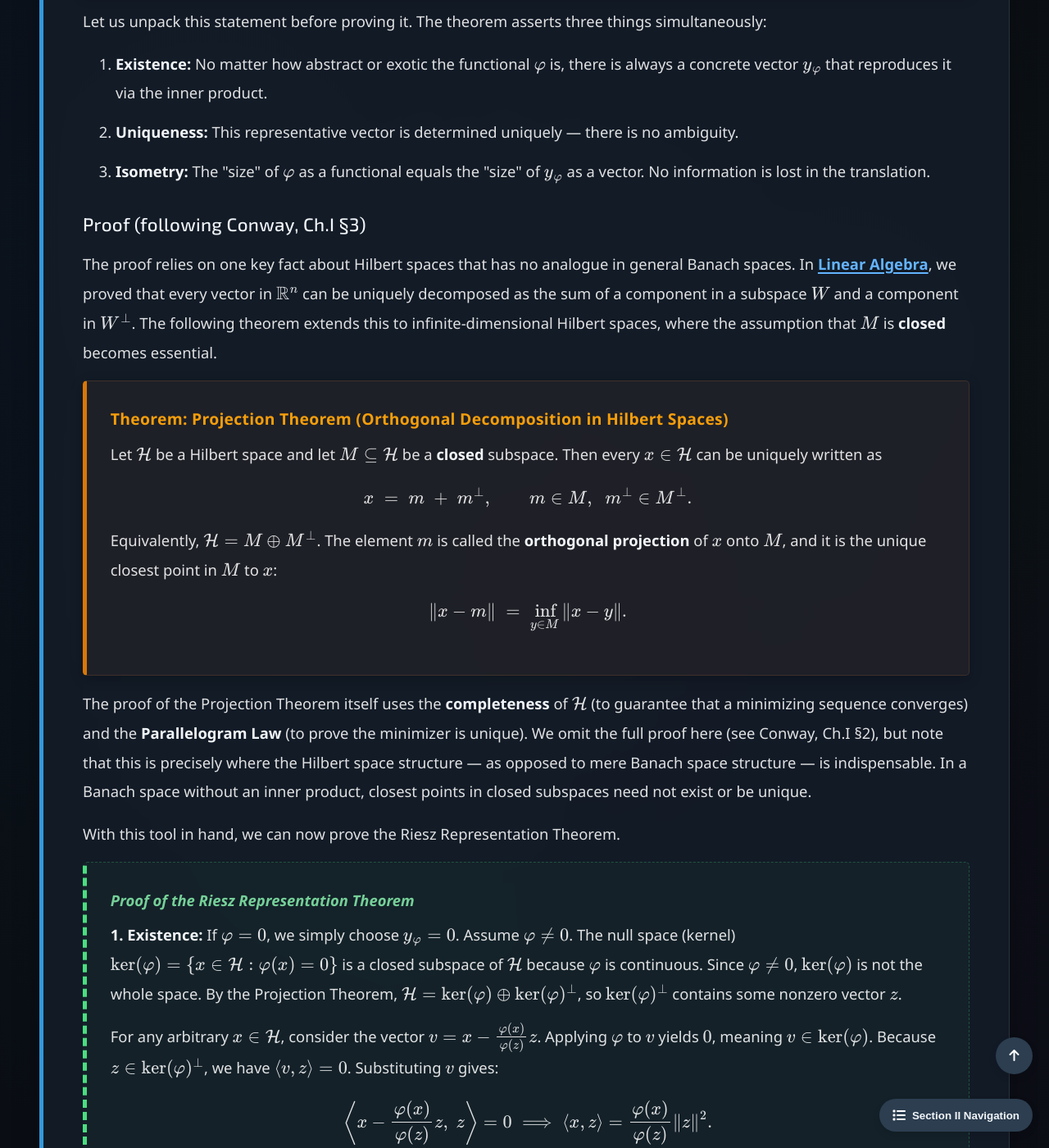
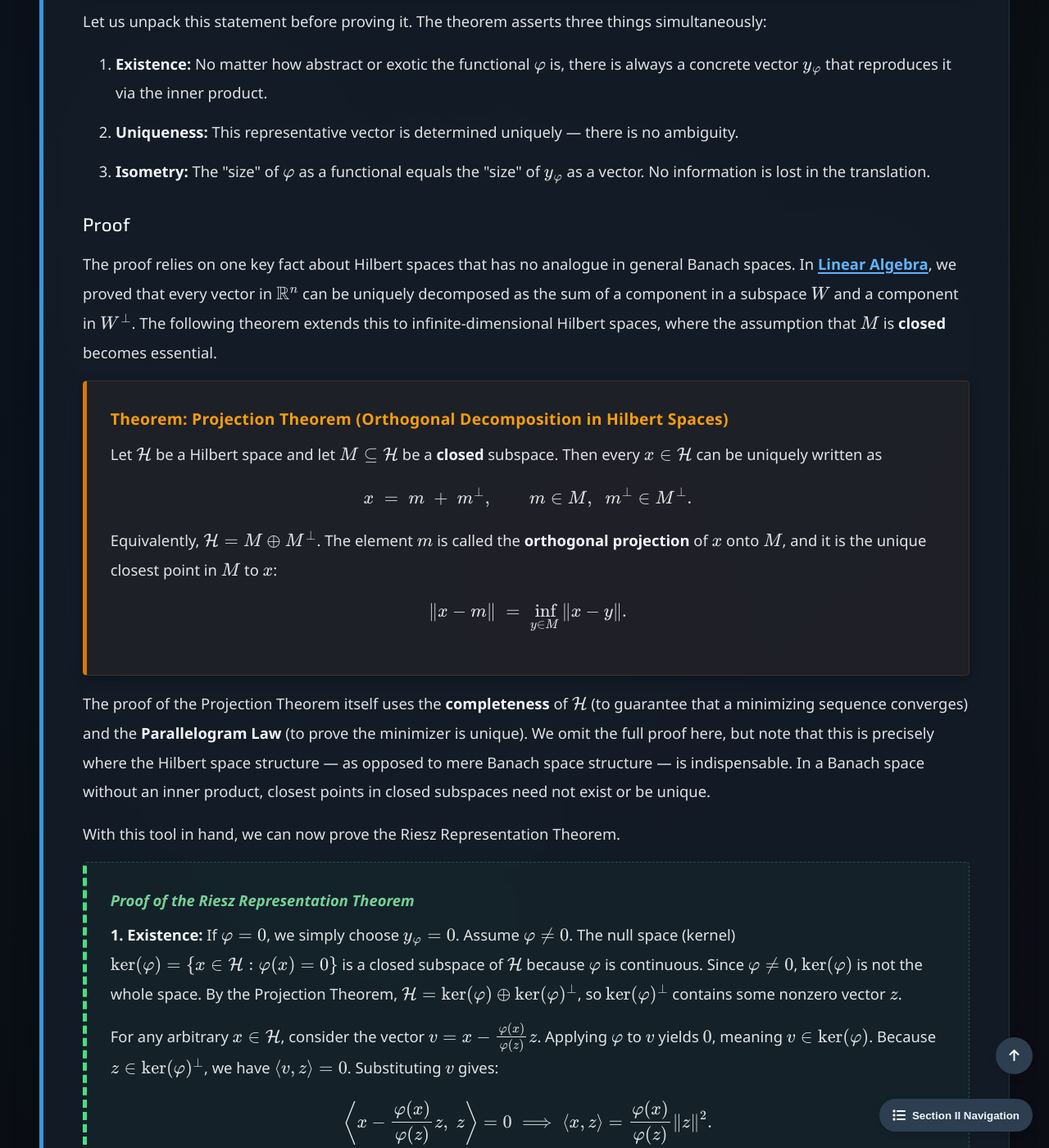
Before and after one commit to Yusukey01/yusukey01.github.io, a Jekyll site: the page built from Mathematics/Calculus/dual_spaces.html, in a window 1280 px wide and 1400 px high, scrolled down 4397 px. Shown: the whole window at 82% size. Built offline with Jekyll 4.4.1, drawn with Linux system fonts in a browser that asks for light colours; some of the changed text lies outside the part shown.

Commit message:
fixed explanations

```diff
--- a/Mathematics/Calculus/dual_spaces.html
+++ b/Mathematics/Calculus/dual_spaces.html
@@ -216,7 +216,7 @@ noindex: true
                 </p>
 
                 <div class="theorem">
-                    <span class="theorem-title">Theorem: Riesz Representation (Conway, Ch.I §3)</span>
+                    <span class="theorem-title">Theorem: Riesz Representation</span>
                     <p>
                         Let \(\mathcal{H}\) be a Hilbert space over \(\mathbb{F}\). For every continuous linear functional
                         \(\varphi \in \mathcal{H}^*\), there exists a <strong>unique</strong> element
@@ -242,7 +242,7 @@ noindex: true
                         as a vector. No information is lost in the translation.</li>
                 </ol>
 
-                <h3>Proof (following Conway, Ch.I §3)</h3>
+                <h3>Proof</h3>
 
                 <p>
                     The proof relies on one key fact about Hilbert spaces that has no analogue in general Banach spaces.
@@ -272,8 +272,8 @@ noindex: true
                 <p>
                     The proof of the Projection Theorem itself uses the <strong>completeness</strong> of \(\mathcal{H}\)
                     (to guarantee that a minimizing sequence converges) and the <strong>Parallelogram Law</strong>
-                    (to prove the minimizer is unique). We omit the full proof here (see Conway, Ch.I §2),
-                    but note that this is precisely where the Hilbert space structure — as opposed to mere Banach space structure — is indispensable.
+                    (to prove the minimizer is unique). We omit the full proof here, but note that this is precisely where the
+                    Hilbert space structure — as opposed to mere Banach space structure — is indispensable.
                     In a Banach space without an inner product, closest points in closed subspaces need not exist or be unique.
                 </p>
 
```
Also changed, not shown: data/curriculum.json.
